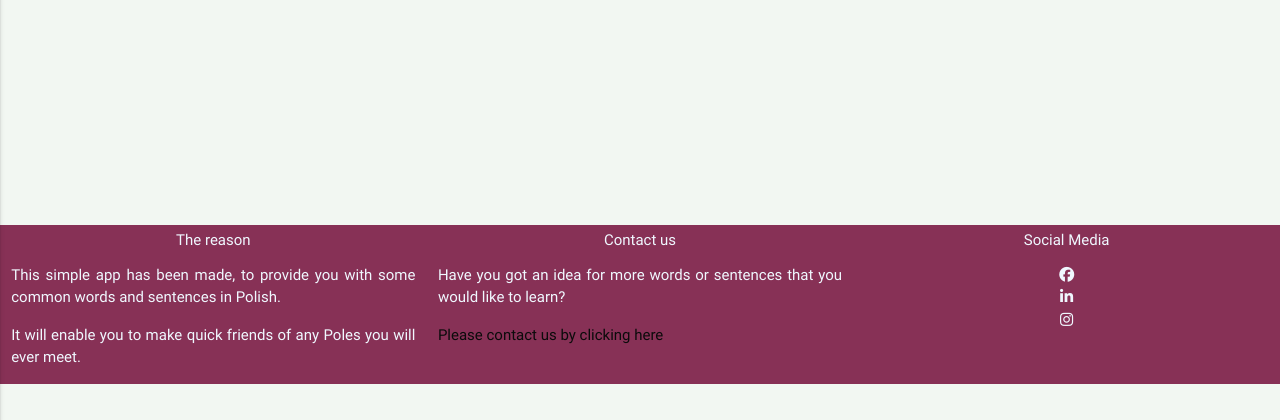
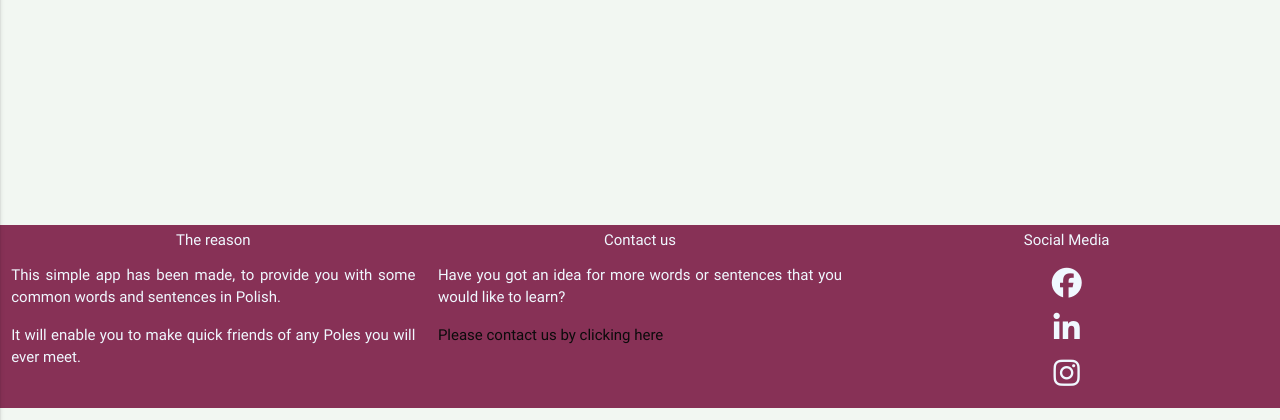
Before and after one commit to MrColorado35/pol_speak, a Flask app: page /user in a window 1280 px wide. Shown: the part 380-800 px from the top of the page. Run offline with Flask 2, Linux system fonts and the light colour scheme; some libraries are stand-ins or nearby versions; some web fonts are replaced.

Commit message:
add style to social links, test whole page

```diff
--- a/static/css/style.css
+++ b/static/css/style.css
@@ -161,6 +161,19 @@ footer {
 
 }
 
+.social-links {
+   background-blend-mode:color-burn;
+    font-size: 30px;
+
+    transition: all 0.5s ease-in-out;
+    -moz-transition: all 0.5s ease-in-out;
+    -webkit-transition: all 0.5s ease-in-out;
+    -o-transition: all 0.5s ease-in-out;
+}
+
+.social-links:hover {
+     background: #4a516d;
+}
 /* ----------------------------------- Contact */
 
 textarea {
--- a/templates/base_student.html
+++ b/templates/base_student.html
@@ -74,18 +74,24 @@
             </div>
             <div class="col s12 m4">
                 <h6 class="center">Social Media</h6>
-                    <ul class="center">
-                        <li>
-                            <a href="https://www.facebook.com/stan.kaczorkiewicz" target="_blank" class="">
-                            <i class="fab fa-facebook"></i></a>
+                    <ul class="center margin ">
+                        <li class="social-links">
+                            <a href="https://www.facebook.com/stan.kaczorkiewicz" target="_blank" >
+                            <i class="fab fa-facebook"></i>
+                            <span class="sr-only">Facebook</span>
+                            </a>
                         </li>
-                        <li>
-                            <a href="https://www.linkedin.com/in/stan-kaczorkiewicz-94a146195/" target="_blank">
-                            <i class="fab fa-linkedin-in"></i></a>
+                        <li class="social-links">
+                            <a href="https://www.linkedin.com/in/stan-kaczorkiewicz-94a146195/" target="_blank" >
+                            <i class="fab fa-linkedin-in"></i>
+                            <span class="sr-only">Linkedin</span>
+                            </a>
                         </li>
-                        <li>
-                            <a href="https://www.instagram.com/navigare_necesse_est_i_huj/" target="_blank">
-                            <i class="fab fa-instagram"></i></a>
+                        <li class="social-links">
+                            <a href="https://www.instagram.com/navigare_necesse_est_i_huj/" target="_blank" >
+                            <i class="fab fa-instagram" aria-hidden="true"></i>
+                            <span class="sr-only">Instagram</span>
+                            </a>
                         </li>
                     </ul>
 
```
Also changed, not shown: templates/base.html (+22 -1 lines).
